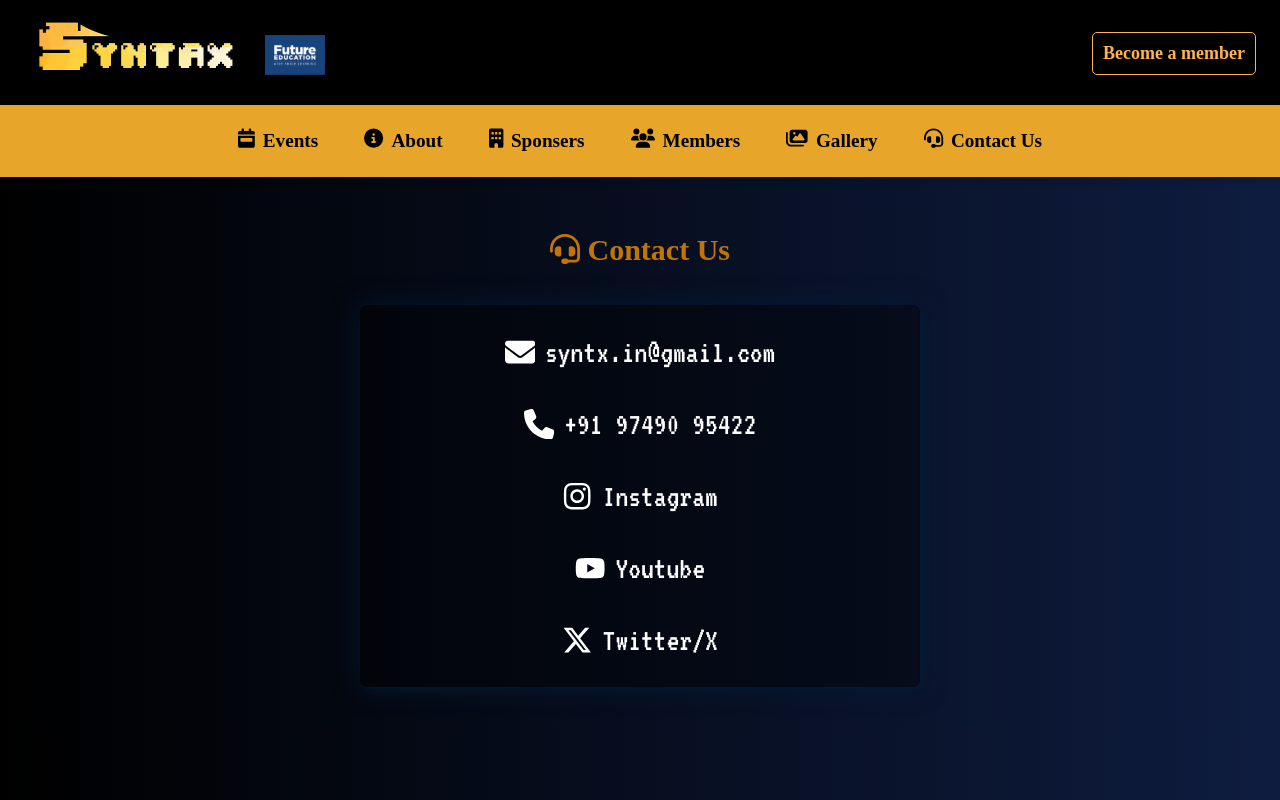
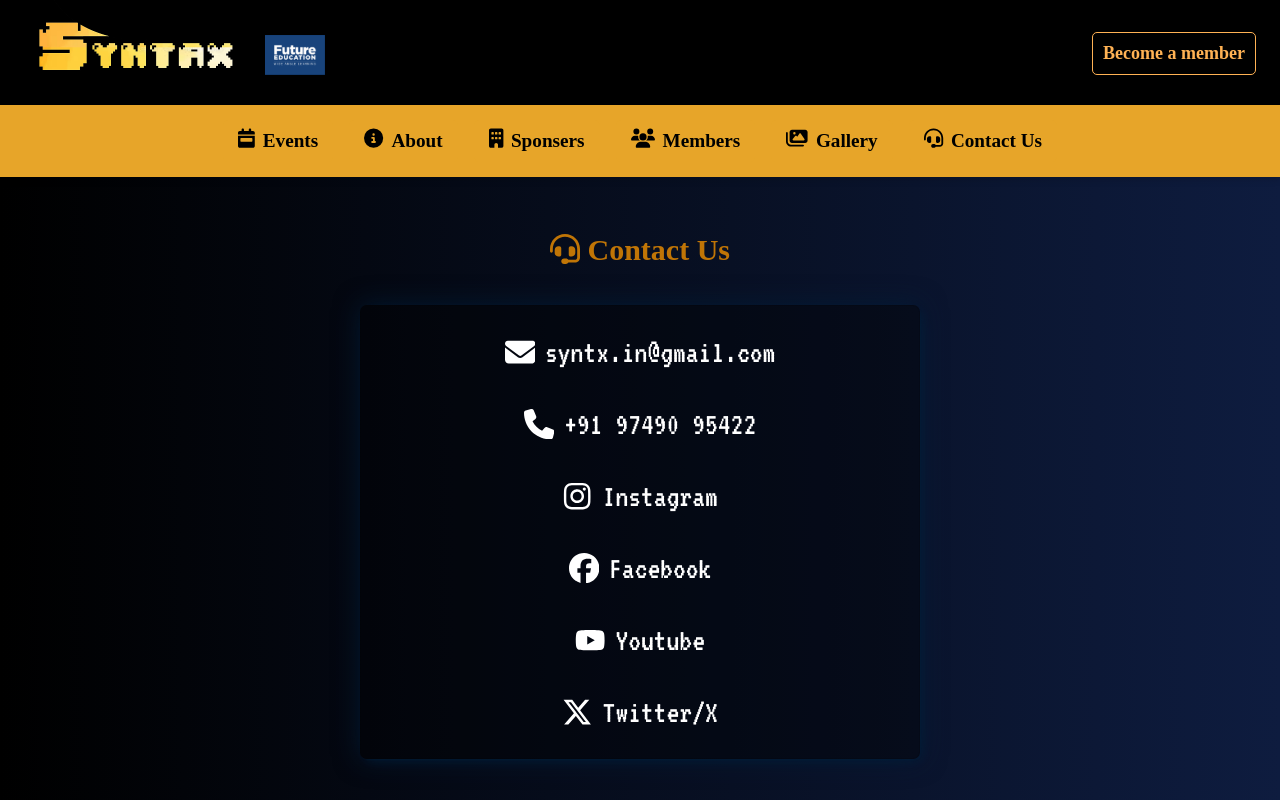
Before and after one commit to SoumyaOk4-4/Syntax-FIEM, a React (Create React App) app: page /contact in a window 1280 px wide. Built offline with nearby package versions, Linux system fonts and the light colour scheme; a web font is replaced by a local one.

Commit message:
contact facebook

```diff
--- a/src/components/Contact.jsx
+++ b/src/components/Contact.jsx
@@ -1,4 +1,11 @@
-import { FaEnvelope, FaPhone, FaInstagram, FaXTwitter, FaYoutube } from "react-icons/fa6";
+import {
+  FaEnvelope,
+  FaPhone,
+  FaInstagram,
+  FaXTwitter,
+  FaYoutube,
+  FaFacebook
+} from "react-icons/fa6";
 import { FontAwesomeIcon } from "@fortawesome/react-fontawesome";
 import { faHeadset } from "@fortawesome/free-solid-svg-icons";
 
@@ -34,6 +41,17 @@ function Contact() {
           </a>
         </div>
         <div className="contact-item">
+          <FaFacebook className="contact-icon" />
+          <a
+            href="https://www.facebook.com/profile.php?id=61573956646182"
+            target="_blank"
+            rel="noopener noreferrer"
+            className="contact-link"
+          >
+            Facebook
+          </a>
+        </div>
+        <div className="contact-item">
           <FaYoutube className="contact-icon" />
           <a
             href="https://www.youtube.com/@syntx_in"
@@ -47,7 +65,7 @@ function Contact() {
         <div className="contact-item">
           <FaXTwitter className="contact-icon" />
           <a
-            href="http://x.com/SyntxIn"
+            href="https://x.com/SyntxIn"
             target="_blank"
             rel="noopener noreferrer"
             className="contact-link"
```
